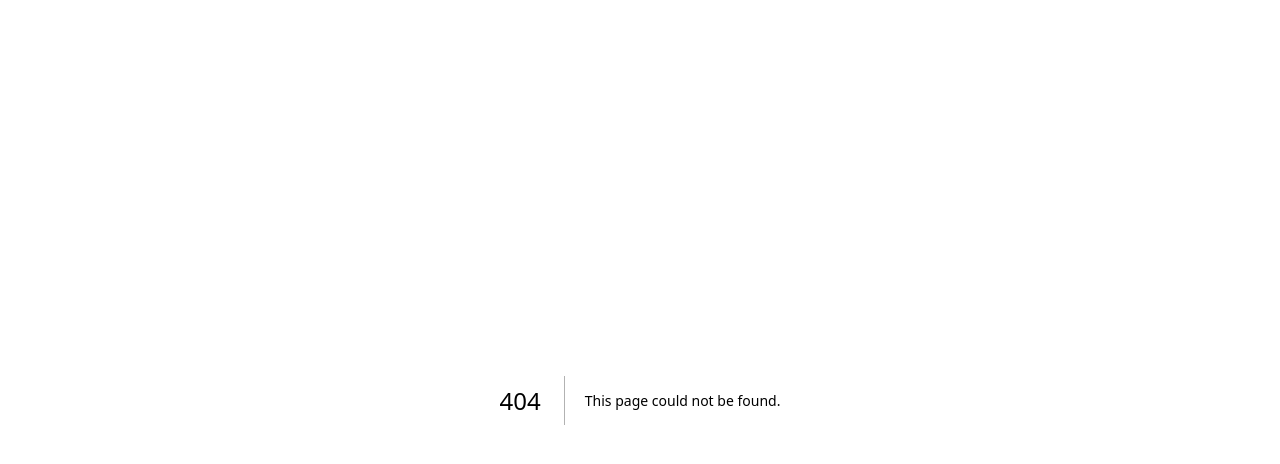
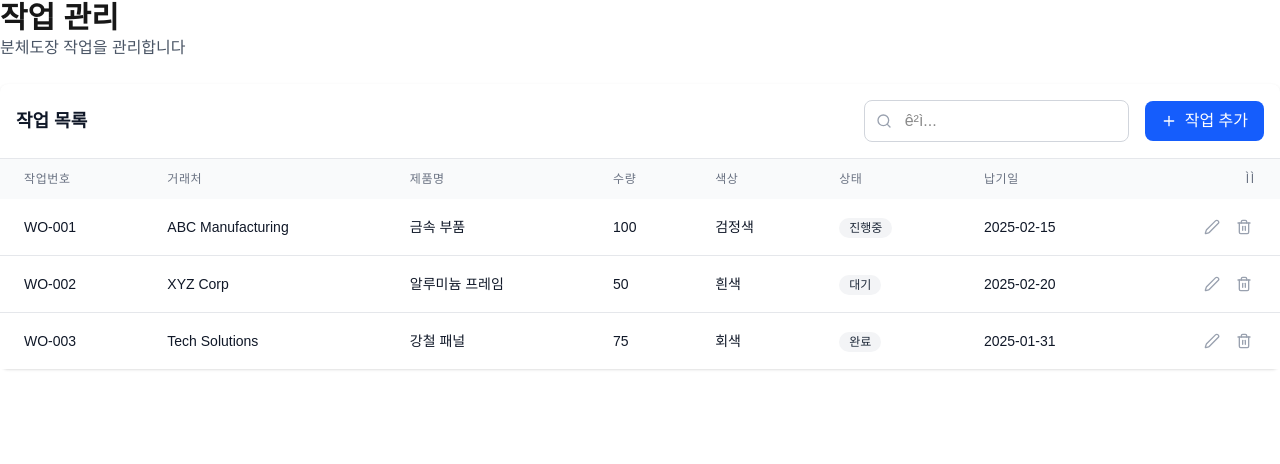
Before and after one commit to dialserviceKR/dialservice-dashboard, a Next.js app: page /dashboard/works in a window 1280 px wide. Before the commit this address had no page. Shown: the top 464 px of the page. Built offline with nearby package versions, Linux system fonts and the light colour scheme.

Commit message:
Create page.tsx

```diff
--- /dev/null
+++ b/src/app/dashboard/works/page.tsx
@@ -0,0 +1,83 @@
+'use client'
+
+import { useState } from 'react'
+import { DataTable } from '@/components/ui/data-table'
+import { Modal } from '@/components/ui/modal'
+import { StatusBadge, getStatusType } from '@/components/ui/status-badge'
+
+type WorkStatus = '대기' | '진행중' | '완료'
+
+interface WorkOrder {
+  id: string
+  작업번호: string
+  거래처: string
+  제품명: string
+  수량: number
+  색상: string
+  작업상태: WorkStatus
+  납기일: string
+}
+
+const mockWorks: WorkOrder[] = [
+  { id: '1', 작업번호: 'WO-001', 거래처: 'ABC Manufacturing', 제품명: '금속 부품', 수량: 100, 색상: '검정색', 작업상태: '진행중', 납기일: '2025-02-15' },
+  { id: '2', 작업번호: 'WO-002', 거래처: 'XYZ Corp', 제품명: '알루미늄 프레임', 수량: 50, 색상: '흰색', 작업상태: '대기', 납기일: '2025-02-20' },
+  { id: '3', 작업번호: 'WO-003', 거래처: 'Tech Solutions', 제품명: '강철 패널', 수량: 75, 색상: '회색', 작업상태: '완료', 납기일: '2025-01-31' }
+]
+
+const colorOptions = ['검정색', '흰색', '회색', '은색', '빨강색', '파랑색']
+const statusOptions: WorkStatus[] = ['대기', '진행중', '완료']
+
+export default function WorksPage() {
+  const [works, setWorks] = useState<WorkOrder[]>(mockWorks)
+  const [isOpen, setIsOpen] = useState(false)
+  const [editingId, setEditingId] = useState<string | null>(null)
+  const [form, setForm] = useState({ 작업번호: '', 거래처: '', 제품명: '', 수량: 0, 색상: '검정색', 작업상태: '대기' as WorkStatus, 납기일: '' })
+
+  const handleAdd = () => { setEditingId(null); setForm({ 작업번호: '', 거래처: '', 제품명: '', 수량: 0, 색상: '검정색', 작업상태: '대기', 납기일: '' }); setIsOpen(true) }
+  const handleEdit = (w: WorkOrder) => { setEditingId(w.id); setForm({ 작업번호: w.작업번호, 거래처: w.거래처, 제품명: w.제품명, 수량: w.수량, 색상: w.색상, 작업상태: w.작업상태, 납기일: w.납기일 }); setIsOpen(true) }
+  const handleSave = () => {
+    if (editingId) { setWorks(works.map(w => w.id === editingId ? { ...w, ...form } : w)) }
+    else { setWorks([{ id: String(Date.now()), ...form }, ...works]) }
+    setIsOpen(false)
+  }
+  const handleDelete = (w: WorkOrder) => { if (confirm(`"${w.작업번호}" 삭제하시겠습니까?`)) setWorks(works.filter(x => x.id !== w.id)) }
+
+  const columns = [
+    { key: '작업번호' as const, label: '작업번호' },
+    { key: '거래처' as const, label: '거래처' },
+    { key: '제품명' as const, label: '제품명' },
+    { key: '수량' as const, label: '수량' },
+    { key: '색상' as const, label: '색상' },
+    { key: '작업상태' as const, label: '상태', render: (w: WorkOrder) => <StatusBadge status={w.작업상태} type={getStatusType(w.작업상태)} /> },
+    { key: '납기일' as const, label: '납기일' }
+  ]
+
+  return (
+    <div className="space-y-6">
+      <div>
+        <h1 className="text-3xl font-bold">작업 관리</h1>
+        <p className="text-gray-600">분체도장 작업을 관리합니다</p>
+      </div>
+      <DataTable<WorkOrder> columns={columns} data={works} title="작업 목록" addButtonText="작업 추가" onAdd={handleAdd} onEdit={handleEdit} onDelete={handleDelete} />
+      <Modal isOpen={isOpen} onClose={() => setIsOpen(false)} title={editingId ? '작업 수정' : '작업 추가'} size="lg">
+        <div className="space-y-4">
+          <input name="작업번호" value={form.작업번호} onChange={e => setForm({ ...form, 작업번호: e.target.value })} placeholder="작업번호" className="w-full px-4 py-2 border rounded-lg" />
+          <input name="거래처" value={form.거래처} onChange={e => setForm({ ...form, 거래처: e.target.value })} placeholder="거래처" className="w-full px-4 py-2 border rounded-lg" />
+          <input name="제품명" value={form.제품명} onChange={e => setForm({ ...form, 제품명: e.target.value })} placeholder="제품명" className="w-full px-4 py-2 border rounded-lg" />
+          <input name="수량" type="number" value={form.수량} onChange={e => setForm({ ...form, 수량: parseInt(e.target.value) || 0 })} placeholder="수량" className="w-full px-4 py-2 border rounded-lg" />
+          <select name="색상" value={form.색상} onChange={e => setForm({ ...form, 색상: e.target.value })} className="w-full px-4 py-2 border rounded-lg">
+            {colorOptions.map(c => <option key={c} value={c}>{c}</option>)}
+          </select>
+          <select name="작업상태" value={form.작업상태} onChange={e => setForm({ ...form, 작업상태: e.target.value as WorkStatus })} className="w-full px-4 py-2 border rounded-lg">
+            {statusOptions.map(s => <option key={s} value={s}>{s}</option>)}
+          </select>
+          <input name="납기일" type="date" value={form.납기일} onChange={e => setForm({ ...form, 납기일: e.target.value })} className="w-full px-4 py-2 border rounded-lg" />
+          <div className="flex gap-2">
+            <button onClick={handleSave} className="flex-1 bg-blue-600 text-white py-2 rounded-lg">{editingId ? '수정' : '추가'}</button>
+            <button onClick={() => setIsOpen(false)} className="flex-1 bg-gray-200 py-2 rounded-lg">취소</button>
+          </div>
+        </div>
+      </Modal>
+    </div>
+  )
+}
```
